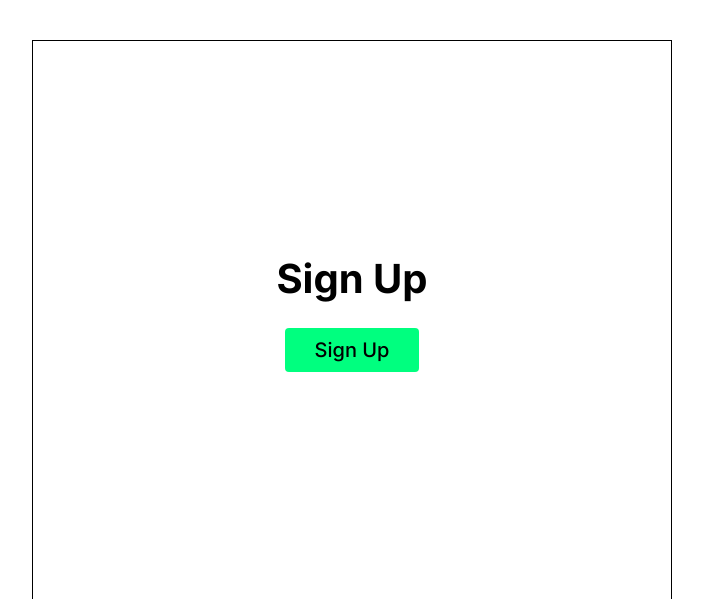
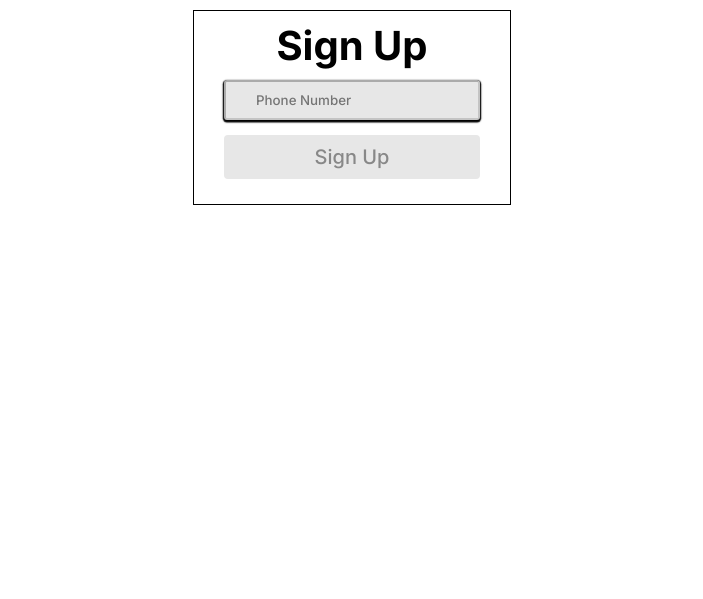
Before and after one commit to glamboyosa/passwordless-auth-web, a website built with Parcel: page client/index.html in a window 1280 px wide. Shown: the top 599 px of the page, without its empty margins (288-991 px from the left). Built offline with nearby package versions, Linux system fonts and the light colour scheme.

Commit message:
chore: updated html and style baseline

```diff
--- a/client/index.html
+++ b/client/index.html
@@ -8,10 +8,15 @@
     <title>Passwordless Authentication w/ Vanilla JS</title>
   </head>
   <body>
+    <main>
+      <h1 class="heading">Sign Up</h1>
+
       <form class="form">
-      <h1 class="heading">Sign Up</h1>
-      <input type="tel" class="input" placeholder="Phone Number" />
-      <button type="submit" class="submit-button">
+
+        <div class="message"></div>
+
+        <input type="tel" class="phone-number input" placeholder="Phone Number" disabled />
+        <button type="submit" class="submit-button input" disabled>
           <span>Sign Up</span>
           <svg
             xmlns="http://www.w3.org/2000/svg"
@@ -39,7 +44,11 @@
             </path>
           </svg>
         </button>
+
       </form>
+
+    </main>
+
     <script src="src/index.js"></script>
   </body>
 </html>
--- a/client/styles/style.css
+++ b/client/styles/style.css
@@ -1,17 +1,23 @@
 @import url('https://fonts.googleapis.com/css2?family=Inter:wght@200;300;500;700&display=swap');
+
 :root {
   --black: #000;
   --white: #fff;
   --green: #00ff7f;
+  --grey: #e7e7e7;
+  --dark-grey: #888888;
 }
+
 * {
   padding: 0;
   margin: 0;
   box-sizing: inherit;
 }
+
 html {
   font-size: 62.5%;
 }
+
 body {
   box-sizing: border-box;
   font-family: 'Inter', sans-serif;
@@ -19,30 +25,49 @@ body {
   justify-content: center;
   align-items: center;
 }
-.form {
-  margin-top: 4rem;
-  display: flex;
-  flex-direction: column;
-  justify-content: center;
-  align-items: center;
+
+main {
+  margin: 1rem;
   border: 1px solid var(--black);
   padding: 1rem 3rem;
-  width: 50%;
-  height: 70vh;
+  display: flex;
+  align-items: center;
+  justify-content: center;
+  flex-direction: column;
+  max-width: 600px;
 }
+
 .heading {
+  text-align: center;
   font-size: 4rem;
   font-weight: bold;
   margin-bottom: 1rem;
 }
-.input {
+
+.form {
+  display: flex;
+  flex-direction: column;
+}
+
+.message {
+  font-size: 2rem;
+  margin: 2rem 0;
+  display: none;
+}
+
+.message .link {
+  text-decoration: underline;
+  cursor: pointer;
+}
+
+.phone-number {
   padding: 1rem 3rem;
   font-family: inherit;
   border-radius: 3px;
   box-shadow: 0 1.2px 1.2px 1.2px var(--black);
   outline: none;
-  display: none;
 }
+
 .submit-button {
   padding: 1rem 3rem;
   cursor: pointer;
@@ -56,14 +81,22 @@ body {
   font-family: inherit;
   width: auto;
 }
+
+.input:disabled {
+  background-color: var(--grey);
+  color: var(--dark-grey);
+  cursor: not-allowed;
+}
+
 @media only screen and (max-width: 600px) {
   .form {
-    width: 80%;
     height: auto;
   }
+
   .heading {
     font-size: 2.5rem;
   }
+
   .submit-button {
     font-size: 1.5rem;
     white-space: nowrap;
```
Lines whose indentation alone changed are shown as unchanged.
